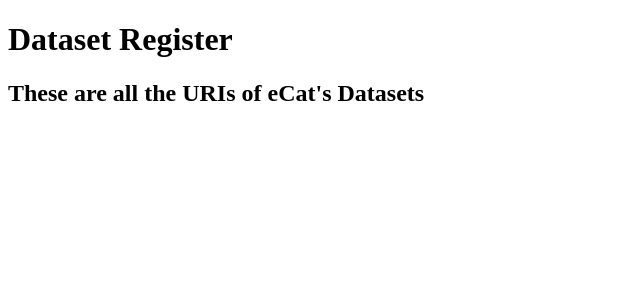
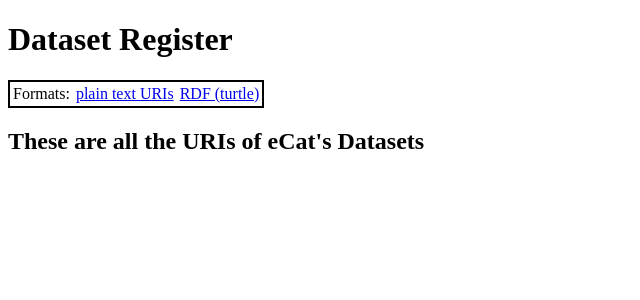
Before and after one commit to nicholascar/ecat-register, a Flask app: template templates/dataset-register.html in a window 1280 px wide. Shown: the top 300 px of the page, without its empty margins (0-640 px from the left). Run offline with Flask 2, Linux system fonts and the light colour scheme; the template is opened without the code that fills it, so the values that code supplies are empty; parts of the project's set-up code (start-up, migrations or seed data) failed here and were passed over.

Commit message:
QSA format choices

```diff
--- a/templates/dataset-register.html
+++ b/templates/dataset-register.html
@@ -6,6 +6,22 @@
 </head>
 <body>
     <h1>Dataset Register</h1>
+    <style>
+        table.menu {
+            border-collapse: collapse;
+            border: solid 2px black;
+        }
+        table.menu td {
+            padding: 3px;
+        }
+    </style>
+    <table class="menu">
+        <tr>
+            <td>Formats:</td>
+            <td><a href="?_format=text/uri-list">plain text URIs</a></td>
+            <td><a href="?_format=text/turtle">RDF (turtle)</a></td>
+        </tr>
+    </table>
     <h2>These are all the URIs of eCat's Datasets</h2>
     <ul>
         {% for uri in dataset_uris %}
```
Also changed, not shown: routes.py (+32 -0 lines), templates/service-register.html (+16 -0 lines).
